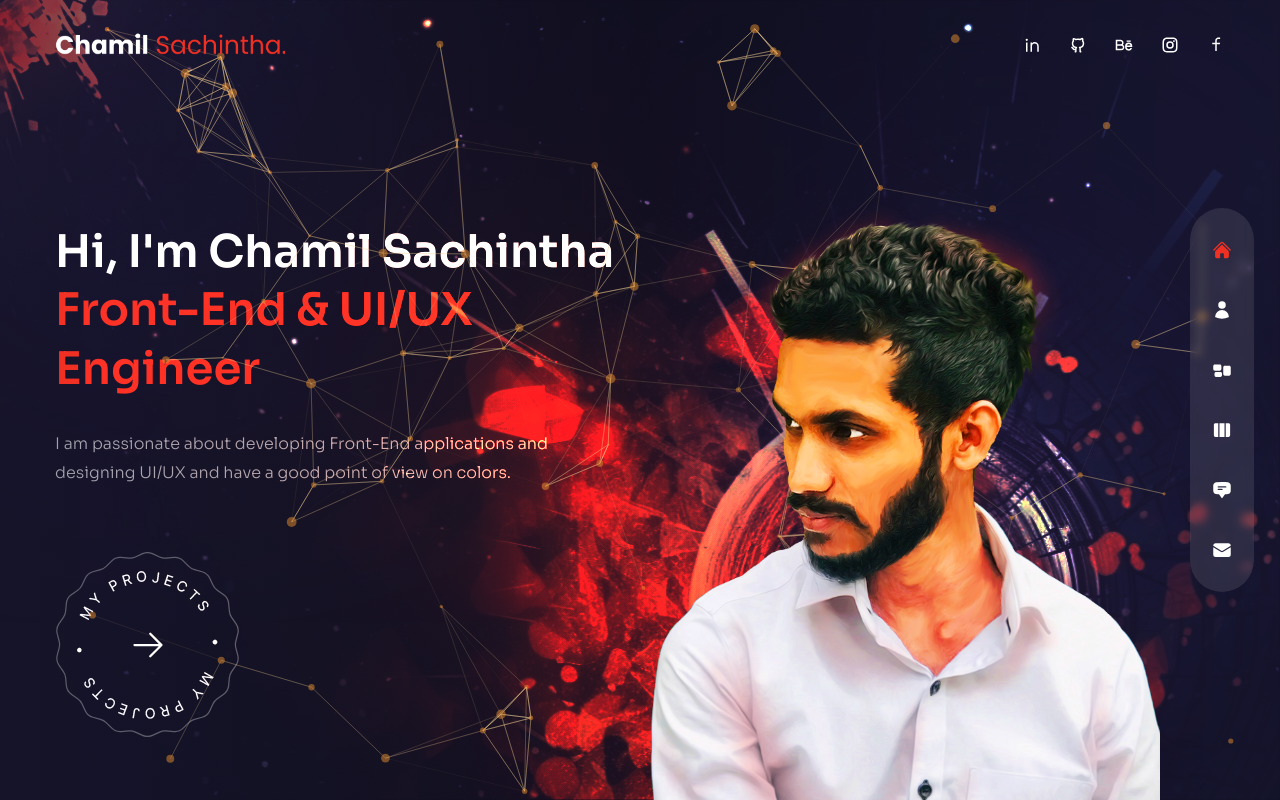
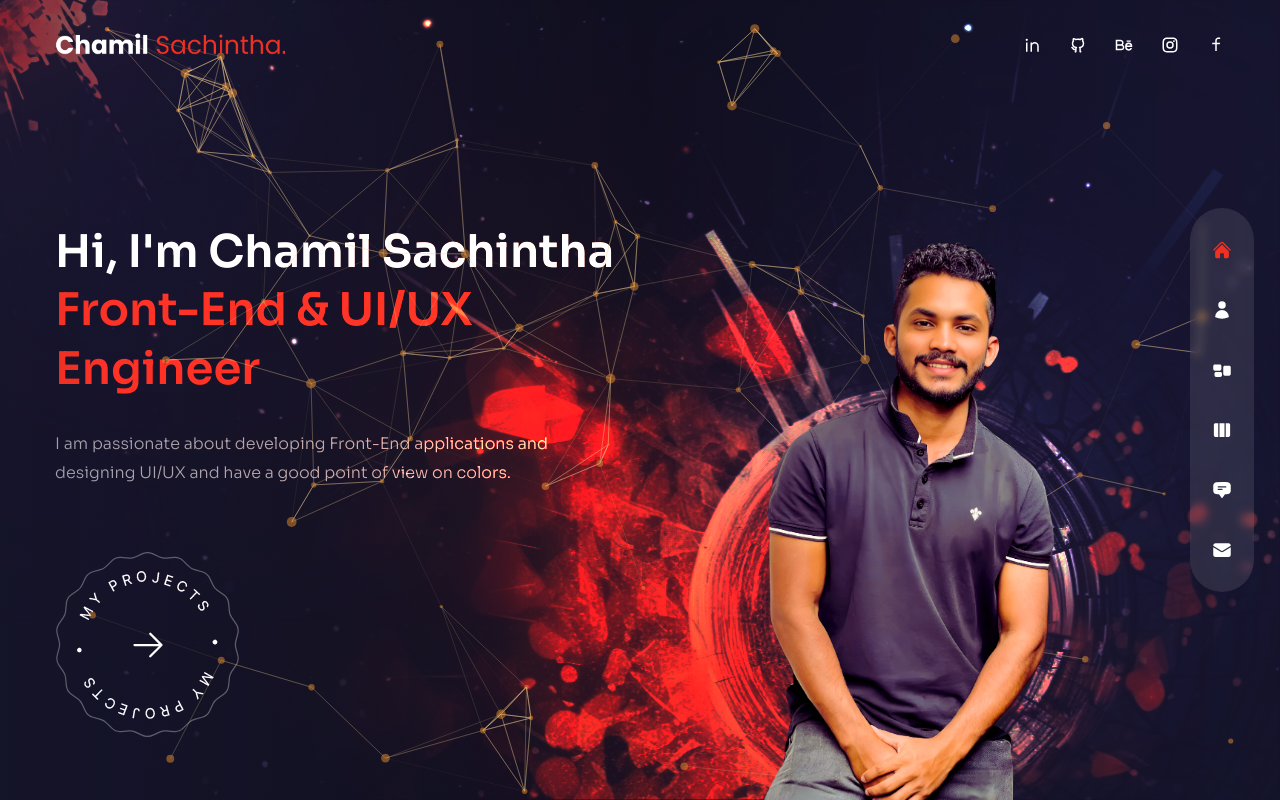
Before and after one commit to ChamilSachintha/Personal-Portfolio-2, a Next.js app: page / in a window 1280 px wide. Built offline with nearby package versions, Linux system fonts and the light colour scheme.

Commit message:
Update home image

```diff
--- a/components/Avatar.js
+++ b/components/Avatar.js
@@ -4,7 +4,7 @@ const Avatar = () => {
   return (
     <div className="hidden xl:flex xl:max-w-none">
       <Image
-        src={"/avatar2.png"}
+        src={"/avatar1.png"}
         width={737}
         height={678}
         alt=""
--- a/pages/index.js
+++ b/pages/index.js
@@ -65,7 +65,7 @@ const Home = () => {
           animate="show"
           exit="hidden"
           translate={{ duration: 1, ease: "easeInOut" }}
-          className="w-full h-full max-w-[510px] max-h-[678px] absolute -bottom-16 lg:right-[10%]"
+          className="w-full h-full max-w-[580px] max-h-[678px] absolute -bottom-28 lg:right-[6%]"
         >
           <Avatar />
         </motion.div>
```
Also changed, not shown: public/avatar1.png (added).
